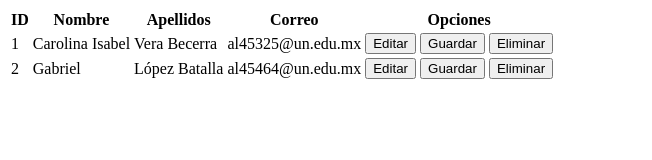
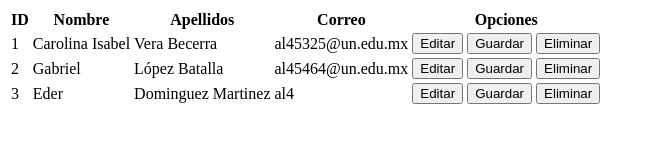
Before and after one commit to Carolina-Vera/IDAI-MA2025-NE, a plain HTML site: page 1er parcial/Pagina12_Pedido_de_Hamburguesas/Ejemplos/tabla.html in a window 1280 px wide. Shown: the whole page, without its empty margins (0-652 px from the left). Drawn offline with Linux system fonts and the light colour scheme.

Commit message:
Update tabla.html

```diff
--- a/1er parcial/Pagina12_Pedido_de_Hamburguesas/Ejemplos/tabla.html
+++ b/1er parcial/Pagina12_Pedido_de_Hamburguesas/Ejemplos/tabla.html
@@ -39,6 +39,18 @@
                     <button>Eliminar</button>
                 </td>
             </tr>
+            <tr>
+                <td>3</td>
+                <td>Eder</td>
+                <td>Dominguez Martinez</td>
+                <td>al4</td>
+                <td>
+                    <button>Editar</button>
+                    <button>Guardar</button>
+                    <button>Eliminar</button>
+                </td>
+
+            </tr>
         </tbody>
         <tfoot>
 
```
